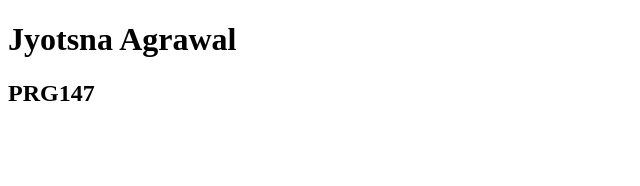
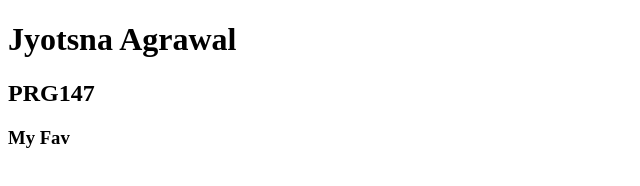
Before and after one commit to jyotsnaagrawal/JavaScript23, a plain HTML site: page learn-git/index.html in a window 1280 px wide. Shown: the full height of the page, 0-640 px from the left. Drawn offline with Linux system fonts and the light colour scheme.

Commit message:
adding tag

```diff
--- a/learn-git/index.html
+++ b/learn-git/index.html
@@ -11,5 +11,8 @@
         Jyotsna Agrawal
     </h1>
     <h2>PRG147</h2>
+    <h3>
+        My Fav
+    </h3>
 </body>
 </html>
```
